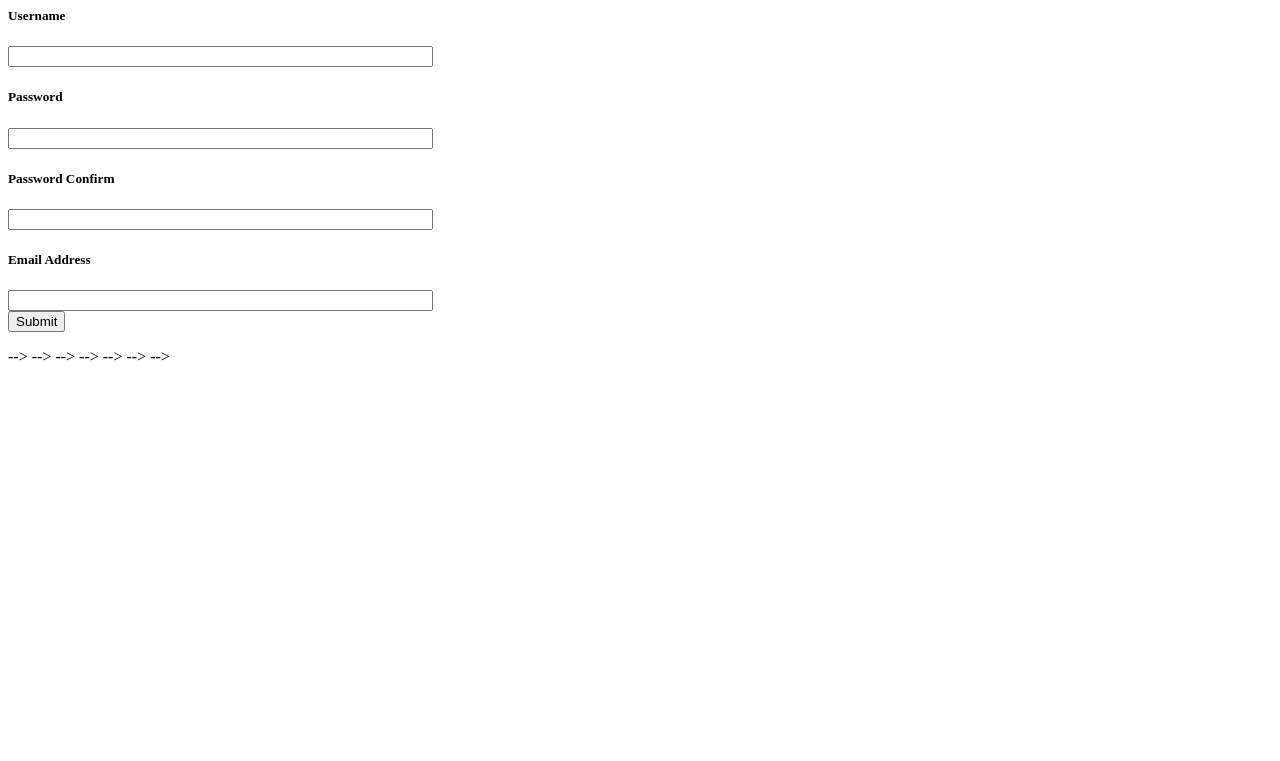
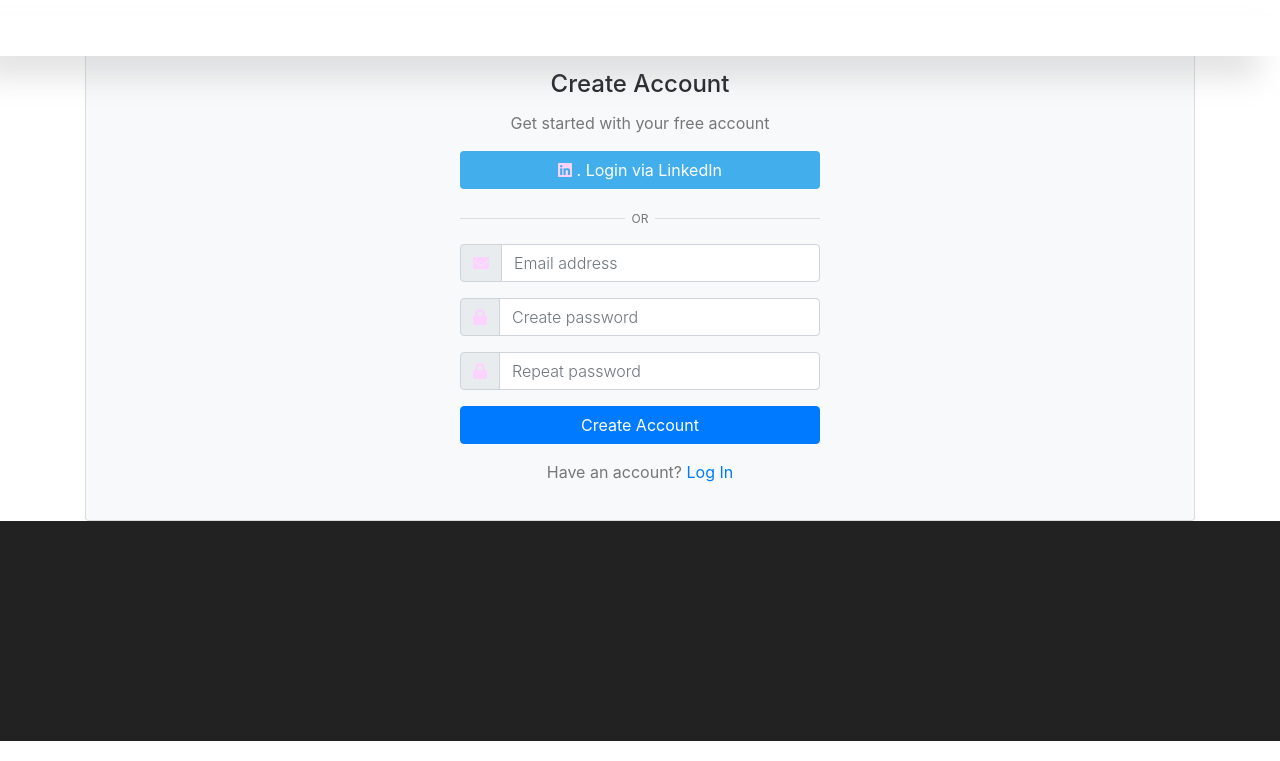
Before and after one commit to Druxys/CVTheque, a CodeIgniter app: page /database/accueil/signUp in a window 1280 px wide. Shown: the top 761 px of the page. Run offline with CodeIgniter, Linux system fonts and the light colour scheme; some libraries are stand-ins or nearby versions.

Commit message:
codeigniter paul

```diff
--- a/application/controllers/Accueil.php
+++ b/application/controllers/Accueil.php
@@ -30,13 +30,9 @@ class Accueil extends CI_Controller {
 
         $config = array(
             array(
-                'field' => 'username',
-                'label' => 'Username',
-                'rules' => 'required|min_length[5]|max_length[12]|is_unique[users.username]',
-                'errors' => array(
-                    'required'      => 'You have not provided %s.',
-                    'is_unique'     => 'This %s already exists.'
-                ),
+                'field' => 'email',
+                'label' => 'Email',
+                'rules' => 'required|valid_email'
             ),
             array(
                 'field' => 'password',
@@ -50,11 +46,7 @@ class Accueil extends CI_Controller {
                 'field' => 'passconf',
                 'label' => 'Password Confirmation',
                 'rules' => 'required|matches[password]'
-            ),
-            array(
-                'field' => 'email',
-                'label' => 'Email',
-                'rules' => 'required|valid_email|is_unique[users.email]'
+
             )
         );
 
@@ -63,15 +55,18 @@ class Accueil extends CI_Controller {
         if ($this->form_validation->run() == FALSE)
         {
             $data['title'] = ucfirst($page); // Capitalize the first letter
-//            $this->load->view('templates/header', $data);
+            $this->load->view('templates/header', $data);
             $this->load->view('accueil/'.$page, $data);
-//            $this->load->view('templates/footer', $data);
+            $this->load->view('templates/footer', $data);
         }
         else
         {
-            $this->load->view('formsuccess');
+//            $this->load->view('templates/header', $data);
+            $this->load->view('accueil/formsuccess');
+//            $this->load->view('templates/footer', $data);
         }
 
     }
 
+
 }
--- a/application/views/accueil/signUp.php
+++ b/application/views/accueil/signUp.php
@@ -1,102 +1,41 @@
+<div class="container">
+    <hr>
+<div class="card bg-light">
+        <article class="card-body mx-auto" style="max-width: 400px;">
+            <h4 class="card-title mt-3 text-center">Create Account</h4>
+            <p class="text-center">Get started with your free account</p>
+            <p>
+                <a href="" class="btn btn-block btn-linkedin"> <i class="fab fa-linkedin"></i> . Login via LinkedIn</a>
+            </p>
+            <p class="divider-text">
+                <span class="bg-light">OR</span>
+            </p>
+            <?php echo form_open('accueil/signUp'); ?>
+                <div class="form-group input-group">
+                    <div class="input-group-prepend">
+                        <span class="input-group-text"> <i class="fa fa-envelope"></i> </span>
+                    </div>
+                    <input type="email" class="form-control" placeholder="Email address" name="email" value="<?php echo set_value('email'); ?>" size="50" />
+                </div> <!-- form-group// -->
+                <div class="form-group input-group">
+                    <div class="input-group-prepend">
+                        <span class="input-group-text"> <i class="fa fa-lock"></i> </span>
+                    </div>
+                    <input class="form-control" placeholder="Create password" type="password" name="password" value="<?php echo set_value('password'); ?>" size="50" />
+                </div> <!-- form-group// -->
+                <div class="form-group input-group">
+                    <div class="input-group-prepend">
+                        <span class="input-group-text"> <i class="fa fa-lock"></i> </span>
+                    </div>
+                    <input type="password"   class="form-control" placeholder="Repeat password" name="passconf" value="" size="50" />
+                </div> <!-- form-group// -->
+                    <div class="form-group">
 
-<html>
-<head>
-    <title>My Form</title>
-</head>
-<body>
-
-<?php echo validation_errors(); ?>
-
-<?php echo form_open('accueil/signUp'); ?>
-
-<h5>Username</h5>
-<input type="text" name="username" value="" size="50" />
-<?php // form_input([$data = ''[, $value = ''[, $extra = '']]]) ?>
-
-<h5>Password</h5>
-<input type="text" name="password" value="" size="50" />
-
-
-<h5>Password Confirm</h5>
-<input type="text" name="passconf" value="" size="50" />
-
-<h5>Email Address</h5>
-<input type="text" name="email" value="" size="50" />
-
-<div><input type="submit" value="Submit" /></div>
-
-</form>
-
-</body>
-</html>
-
-<!--<div class="container">-->
-<!--    <hr>-->
-<!--<div class="card bg-light">-->
-<!--        <article class="card-body mx-auto" style="max-width: 400px;">-->
-<!--            <h4 class="card-title mt-3 text-center">Create Account</h4>-->
-<!--            <p class="text-center">Get started with your free account</p>-->
-<!--            <p>-->
-<!--                <a href="" class="btn btn-block btn-twitter"> <i class="fab fa-twitter"></i>   Login via Twitter</a>-->
-<!--                <a href="" class="btn btn-block btn-facebook"> <i class="fab fa-facebook-f"></i>   Login via facebook</a>-->
-<!--            </p>-->
-<!--            <p class="divider-text">-->
-<!--                <span class="bg-light">OR</span>-->
-<!--            </p>-->
-<!--            --><?php //echo validation_errors(); ?>
-<!--            --><?php //echo form_open('form'); ?>
-<!--                <div class="form-group input-group">-->
-<!--                    <div class="input-group-prepend">-->
-<!--                        <span class="input-group-text"> <i class="fa fa-user"></i> </span>-->
-<!--                    </div>-->
-<!--                    <input name="" class="form-control" placeholder="Full name" type="text">-->
-<!--                </div> <!-- form-group// -->-->
-<!--                <div class="form-group input-group">-->
-<!--                    <div class="input-group-prepend">-->
-<!--                        <span class="input-group-text"> <i class="fa fa-envelope"></i> </span>-->
-<!--                    </div>-->
-<!--                    <input name="" class="form-control" placeholder="Email address" type="email">-->
-<!--                </div> <!-- form-group// -->-->
-<!--                <div class="form-group input-group">-->
-<!--                    <div class="input-group-prepend">-->
-<!--                        <span class="input-group-text"> <i class="fa fa-phone"></i> </span>-->
-<!--                    </div>-->
-<!--                    <select class="custom-select" style="max-width: 120px;">-->
-<!--                        <option selected="">+971</option>-->
-<!--                        <option value="1">+972</option>-->
-<!--                        <option value="2">+198</option>-->
-<!--                        <option value="3">+701</option>-->
-<!--                    </select>-->
-<!--                    <input name="" class="form-control" placeholder="Phone number" type="text">-->
-<!--                </div> <!-- form-group// -->-->
-<!--                <div class="form-group input-group">-->
-<!--                    <div class="input-group-prepend">-->
-<!--                        <span class="input-group-text"> <i class="fa fa-building"></i> </span>-->
-<!--                    </div>-->
-<!--                    <select class="form-control">-->
-<!--                        <option selected=""> Select job type</option>-->
-<!--                        <option>Designer</option>-->
-<!--                        <option>Manager</option>-->
-<!--                        <option>Accaunting</option>-->
-<!--                    </select>-->
-<!--                </div> <!-- form-group end.// -->-->
-<!--                <div class="form-group input-group">-->
-<!--                    <div class="input-group-prepend">-->
-<!--                        <span class="input-group-text"> <i class="fa fa-lock"></i> </span>-->
-<!--                    </div>-->
-<!--                    <input class="form-control" placeholder="Create password" type="password">-->
-<!--                </div> <!-- form-group// -->-->
-<!--                <div class="form-group input-group">-->
-<!--                    <div class="input-group-prepend">-->
-<!--                        <span class="input-group-text"> <i class="fa fa-lock"></i> </span>-->
-<!--                    </div>-->
-<!--                    <input class="form-control" placeholder="Repeat password" type="password">-->
-<!--                </div> <!-- form-group// -->-->
-<!--                <div class="form-group">-->
-<!--                    <button type="submit" class="btn btn-primary btn-block"> Create Account  </button>-->
-<!--                </div> <!-- form-group// -->-->
-<!--                <p class="text-center">Have an account? <a href="">Log In</a> </p>-->
-<!--            </form>-->
-<!--        </article>-->
-<!--    </div>-->
-<!--</div>-->
+                        <input type="submit" class="btn btn-primary btn-block" value="Create Account" />
+                    </div> <!-- form-group// -->
+                    <?php    echo validation_errors(); ?>
+                <p class="text-center">Have an account? <a href="">Log In</a> </p>
+            </form>
+        </article>
+    </div>
+</div>
--- a/application/views/templates/header.php
+++ b/application/views/templates/header.php
@@ -11,9 +11,12 @@
     <link rel="stylesheet" href="../../../assets/css/main.css">
     <link href="//maxcdn.bootstrapcdn.com/bootstrap/4.0.0/css/bootstrap.min.css" rel="stylesheet" id="bootstrap-css">
     <link rel="stylesheet" href="https://use.fontawesome.com/releases/v5.0.8/css/all.css">
+    <script src="//maxcdn.bootstrapcdn.com/bootstrap/4.0.0/js/bootstrap.min.js"></script>
+    <script src="//cdnjs.cloudflare.com/ajax/libs/jquery/3.2.1/jquery.min.js"></script>
+    <link rel="stylesheet" href="https://use.fontawesome.com/releases/v5.0.8/css/all.css">
+    <link rel="stylesheet" href="../../../assets/css/signUp.css">
 </head>
 <body>
-
 <!-- Start Header Area -->
 <header class="default-header">
 
--- /dev/null
+++ b/assets/css/signUp.css
@@ -0,0 +1,30 @@
+.divider-text {
+    position: relative;
+    text-align: center;
+    margin-top: 15px;
+    margin-bottom: 15px;
+}
+.divider-text span {
+    padding: 7px;
+    font-size: 12px;
+    position: relative;
+    z-index: 2;
+}
+.divider-text:after {
+    content: "";
+    position: absolute;
+    width: 100%;
+    border-bottom: 1px solid #ddd;
+    top: 55%;
+    left: 0;
+    z-index: 1;
+}
+
+.btn-facebook {
+    background-color: #405D9D;
+    color: #fff;
+}
+.btn-linkedin {
+    background-color: #42AEEC;
+    color: #fff;
+}
```
Also changed, not shown: application/views/accueil/formsuccess.php (+0 -9 lines), system/language/english/form_validation_lang.php (+4 -4 lines), 1 other file.
